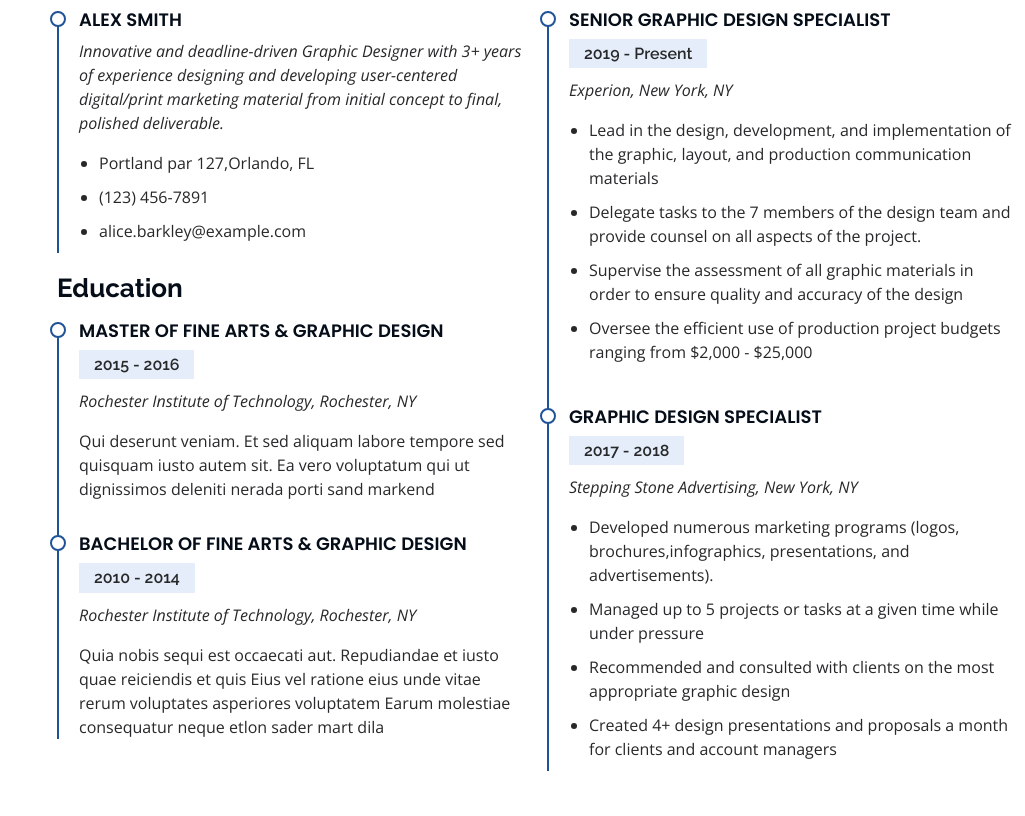
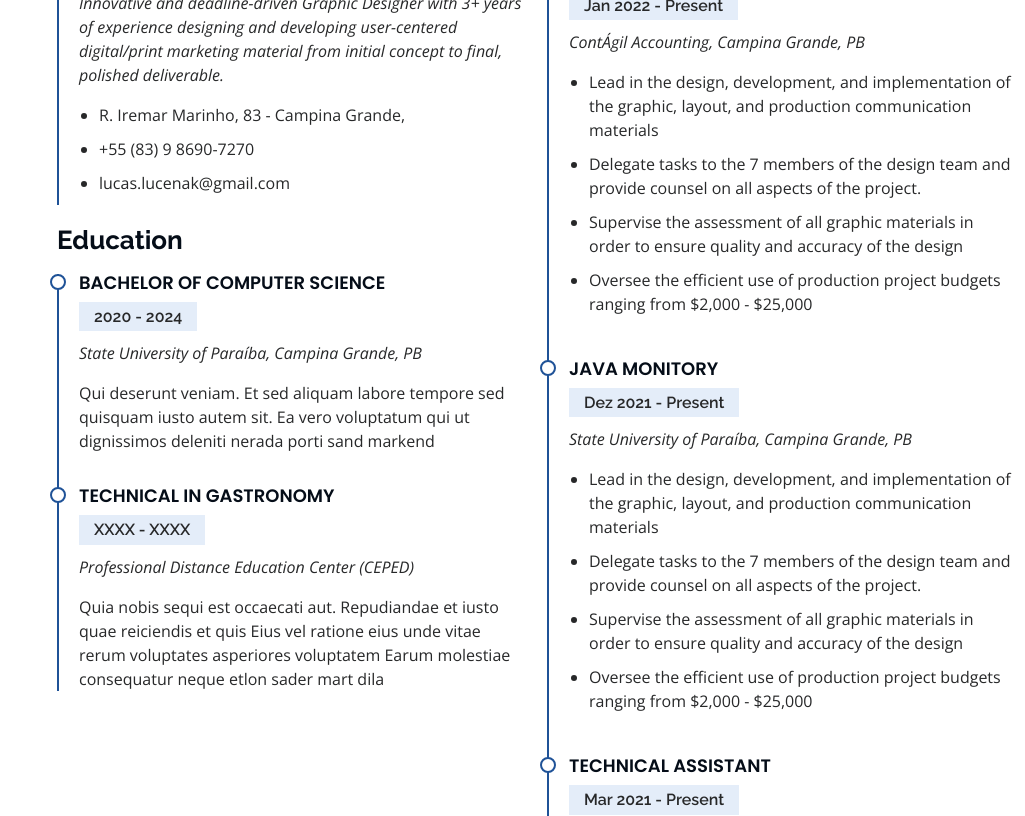
Before and after one commit to lucaslucenak/my-portfolio, a plain HTML site: page index.html in a window 1280 px wide. Shown: the part 2772-3588 px from the top of the page, without its empty margins (255-1280 px from the left). Drawn offline with nearby package versions, Linux system fonts and the light colour scheme.

Commit message:
updated resume section

```diff
--- a/index.html
+++ b/index.html
@@ -87,7 +87,7 @@
             <img src="assets/img/profile-img.jpg" class="img-fluid" alt="">
           </div>
           <div class="col-lg-8 pt-4 pt-lg-0 content" data-aos="fade-left">
-            <h3>UI/UX Designer &amp; Web Developer.</h3>
+            <h3>Developer &amp; Guitarrist.</h3>
             <p class="fst-italic">
               Lorem ipsum dolor sit amet, consectetur adipiscing elit, sed do eiusmod tempor incididunt ut labore et dolore
               magna aliqua.
@@ -167,6 +167,7 @@
       </div>
     </section><!-- End Facts Section -->
 
+
     <!-- ======= Skills Section ======= -->
     <section id="skills" class="skills section-bg">
       <div class="container">
@@ -181,7 +182,7 @@
           <div class="col-lg-6" data-aos="fade-up">
 
             <div class="progress">
-              <span class="skill">HTML <i class="val">100%</i></span>
+              <span class="skill">Java</span>
               <div class="progress-bar-wrap">
                 <div class="progress-bar" role="progressbar" aria-valuenow="100" aria-valuemin="0" aria-valuemax="100"></div>
               </div>
@@ -239,42 +240,42 @@
 
         <div class="section-title">
           <h2>Resume</h2>
-          <p>Magnam dolores commodi suscipit. Necessitatibus eius consequatur ex aliquid fuga eum quidem. Sit sint consectetur velit. Quisquam quos quisquam cupiditate. Et nemo qui impedit suscipit alias ea. Quia fugiat sit in iste officiis commodi quidem hic quas.</p>
+          <p>Estudante de Ciência da Computação na Universidade Estadual da Paraíba (UEPB).</p>
         </div>
 
         <div class="row">
           <div class="col-lg-6" data-aos="fade-up">
             <h3 class="resume-title">Sumary</h3>
             <div class="resume-item pb-0">
-              <h4>Alex Smith</h4>
+              <h4>Lucas Lucena</h4>
               <p><em>Innovative and deadline-driven Graphic Designer with 3+ years of experience designing and developing user-centered digital/print marketing material from initial concept to final, polished deliverable.</em></p>
               <ul>
-                <li>Portland par 127,Orlando, FL</li>
-                <li>(123) 456-7891</li>
-                <li>alice.barkley@example.com</li>
+                <li>R. Iremar Marinho, 83 - Campina Grande,</li>
+                <li>+55 (83) 9 8690-7270</li>
+                <li>lucas.lucenak@gmail.com</li>
               </ul>
             </div>
 
             <h3 class="resume-title">Education</h3>
             <div class="resume-item">
-              <h4>Master of Fine Arts &amp; Graphic Design</h4>
-              <h5>2015 - 2016</h5>
-              <p><em>Rochester Institute of Technology, Rochester, NY</em></p>
+              <h4>Bachelor of Computer Science</h4>
+              <h5>2020 - 2024</h5>
+              <p><em>State University of Paraíba, Campina Grande, PB</em></p>
               <p>Qui deserunt veniam. Et sed aliquam labore tempore sed quisquam iusto autem sit. Ea vero voluptatum qui ut dignissimos deleniti nerada porti sand markend</p>
             </div>
             <div class="resume-item">
-              <h4>Bachelor of Fine Arts &amp; Graphic Design</h4>
-              <h5>2010 - 2014</h5>
-              <p><em>Rochester Institute of Technology, Rochester, NY</em></p>
+              <h4>Technical in Gastronomy</h4>
+              <h5>XXXX - XXXX</h5>
+              <p><em>Professional Distance Education Center (CEPED)</em></p>
               <p>Quia nobis sequi est occaecati aut. Repudiandae et iusto quae reiciendis et quis Eius vel ratione eius unde vitae rerum voluptates asperiores voluptatem Earum molestiae consequatur neque etlon sader mart dila</p>
             </div>
           </div>
           <div class="col-lg-6" data-aos="fade-up" data-aos-delay="100">
             <h3 class="resume-title">Professional Experience</h3>
             <div class="resume-item">
-              <h4>Senior graphic design specialist</h4>
-              <h5>2019 - Present</h5>
-              <p><em>Experion, New York, NY </em></p>
+              <h4>Trainee Python Developer</h4>
+              <h5>Jan 2022 - Present</h5>
+              <p><em>ContÁgil Accounting, Campina Grande, PB </em></p>
               <ul>
                 <li>Lead in the design, development, and implementation of the graphic, layout, and production communication materials</li>
                 <li>Delegate tasks to the 7 members of the design team and provide counsel on all aspects of the project. </li>
@@ -283,9 +284,20 @@
               </ul>
             </div>
             <div class="resume-item">
-              <h4>Graphic design specialist</h4>
-              <h5>2017 - 2018</h5>
-              <p><em>Stepping Stone Advertising, New York, NY</em></p>
+              <h4>Java Monitory</h4>
+              <h5>Dez 2021 - Present</h5>
+              <p><em>State University of Paraíba, Campina Grande, PB </em></p>
+              <ul>
+                <li>Lead in the design, development, and implementation of the graphic, layout, and production communication materials</li>
+                <li>Delegate tasks to the 7 members of the design team and provide counsel on all aspects of the project. </li>
+                <li>Supervise the assessment of all graphic materials in order to ensure quality and accuracy of the design</li>
+                <li>Oversee the efficient use of production project budgets ranging from $2,000 - $25,000</li>
+              </ul>
+            </div>
+            <div class="resume-item">
+              <h4>Technical Assistant</h4>
+              <h5>Mar 2021 - Present</h5>
+              <p><em>TecLine Technical Assistence, Campinda Grande, PB</em></p>
               <ul>
                 <li>Developed numerous marketing programs (logos, brochures,infographics, presentations, and advertisements).</li>
                 <li>Managed up to 5 projects or tasks at a given time while under pressure</li>
```
